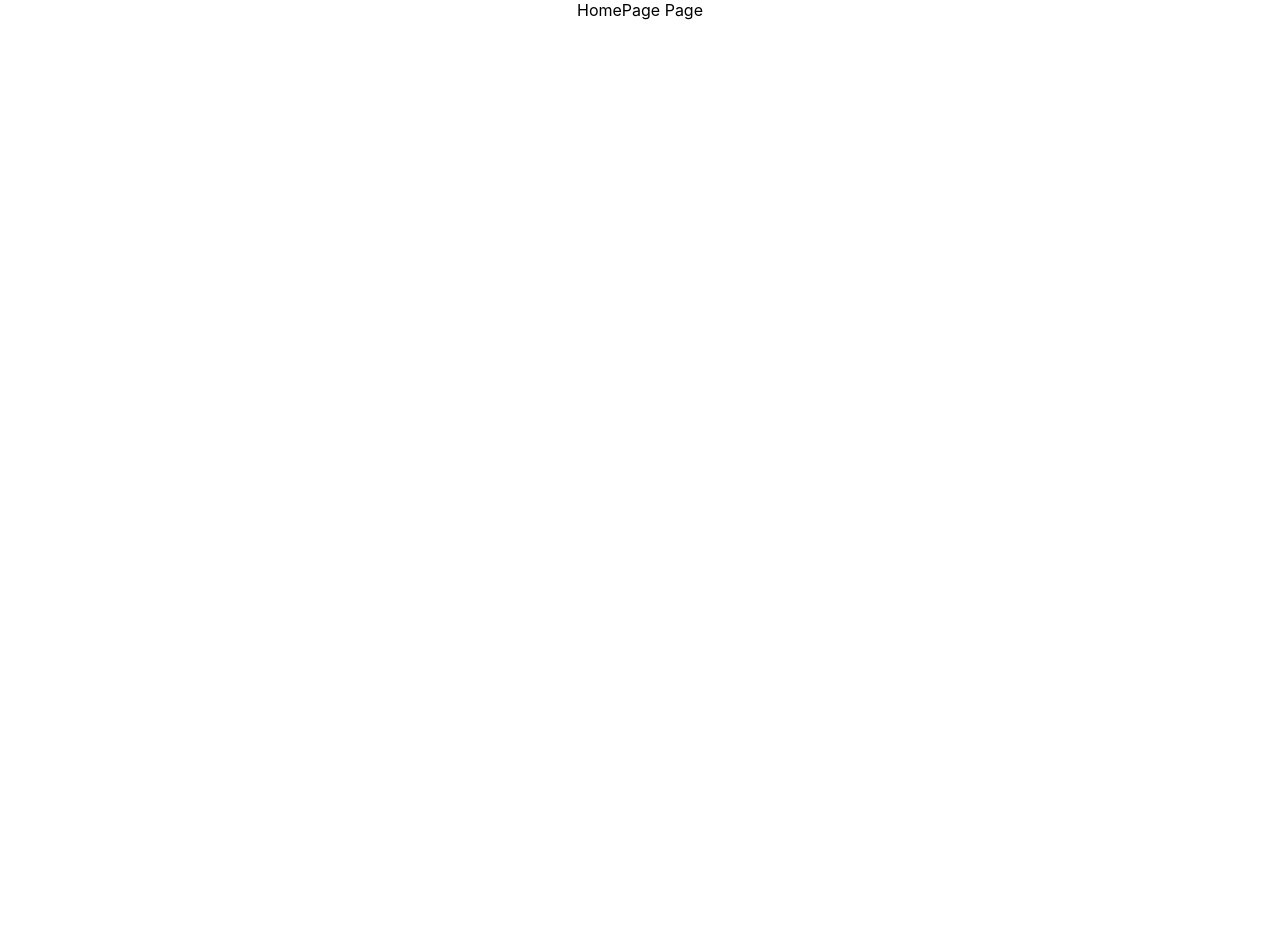
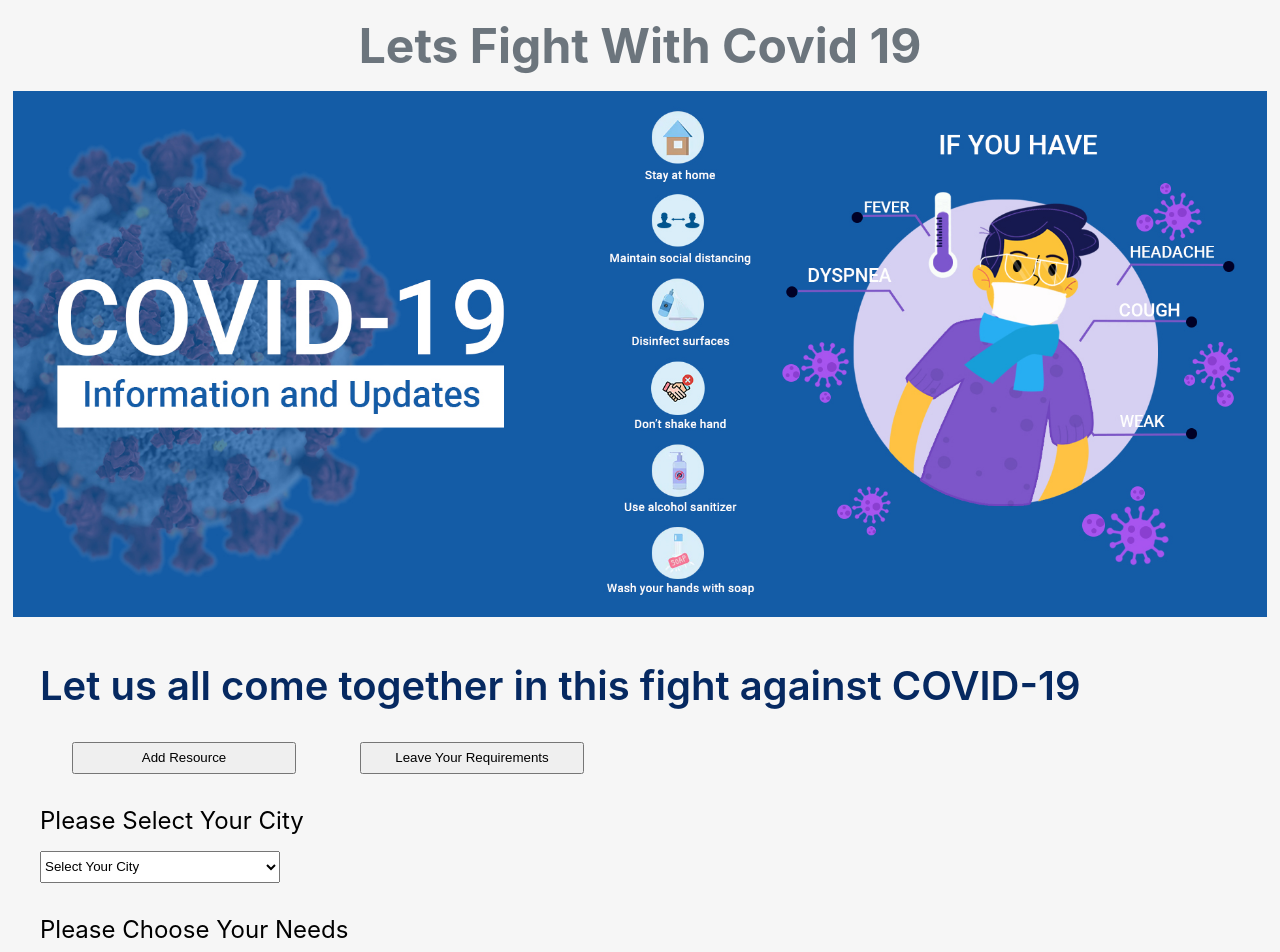
Before and after one commit to abhay-jain03/fight-with-covid19, a React (Create React App) app: page /home in a window 1280 px wide. Shown: the top 952 px of the page. Before the commit the page ends 800 px from the top, so only its background shows below. Built offline with nearby package versions, Linux system fonts and the light colour scheme.

Commit message:
Banner, Modal Added

```diff
--- a/public/index.html
+++ b/public/index.html
@@ -24,7 +24,7 @@
       work correctly both with client-side routing and a non-root public URL.
       Learn how to configure a non-root public URL by running `npm run build`.
     -->
-    <title>React App</title>
+    <title>Fight Against Covid 19</title>
   </head>
   <body>
     <noscript>You need to enable JavaScript to run this app.</noscript>
--- a/src/App.css
+++ b/src/App.css
@@ -1,7 +1,3 @@
-.App {
-  text-align: center;
-}
-
 .App-logo {
   height: 40vmin;
   pointer-events: none;
--- a/src/Components/Detail/DetailPage.js
+++ b/src/Components/Detail/DetailPage.js
@@ -1,4 +1,4 @@
-import React, { useEffect } from "react";
+import React from "react";
 
 const DetailPage = (props) => {
     return (
--- /dev/null
+++ b/src/Components/HomePage/HomePage.css
@@ -0,0 +1,53 @@
+.components {
+  background-color: #F6F6F6;
+  width: 100%;
+  height: 100%;
+  min-height: 100vh;
+}
+
+.heading {
+  color: #6c757d;
+  font-size: 3rem;
+  text-align: center;
+  margin: 0;
+  padding: 1rem;
+}
+
+.banner {
+  width: 98%;
+  object-fit: contain;
+  margin: 0 1%;
+}
+
+.sub-details {
+  padding: 2.5rem;
+}
+
+.sub-details2 {
+  margin: 2rem 0 0;
+}
+
+.sub-details2 > button {
+  margin: 0 2rem;
+  width: 14rem;
+  height: 2rem;
+  cursor: pointer;
+}
+
+.description {
+  font-size: 2.5rem;
+  color: #062961;
+  font-weight: 600;
+}
+
+.select_city {
+  margin-top: 2rem;
+  font-size: 1.5rem;
+}
+
+.cityName {
+  width: 15rem;
+  height: 2rem;
+  margin-top: 1rem;
+  outline: none;
+}
--- a/src/Components/HomePage/HomePage.js
+++ b/src/Components/HomePage/HomePage.js
@@ -1,9 +1,98 @@
-import React, { useEffect } from "react";
+/* eslint-disable react/style-prop-object */
+import React, { useState } from "react";
+import './HomePage.css';
+import ModalPopUp from '../Modal/Modal';
 
 const HomePage = (props) => {
+
+    const [getCity, setCity] = useState();
+    const [require, setRequire] = useState();
+    const [modal, setModal] = useState(false);
+
+    const city = [
+        {
+            name: "Ludhiana",
+            id : 1
+        },{
+            name: "Amritsar",
+            id : 2
+        },{
+            name: "Patiala",
+            id : 3
+        },{
+            name: "Pathankot",
+            id : 4
+        },{
+            name: "Hoshiarpur",
+            id : 5
+        },{
+            name: "Bathinda",
+            id : 6
+        },{
+            name: "Firozpur",
+            id : 7
+        }
+    ];
+
+    const Needs = [
+        {
+            name: "Oxygen",
+            id : 1
+        },{
+            name: "Beds",
+            id : 2
+        },{
+            name: "Medicines",
+            id : 3
+        },{
+            name: "Pulse Oximeter",
+            id : 4
+        },{
+            name: "Redmisver Medicine",
+            id : 5
+        },{
+            name: "ICU Beds",
+            id : 6
+        }
+    ];
+
+
+
+    console.log("getCity", getCity, require);
+
     return (
         <>
-            <div>HomePage Page</div>
+        {modal ? <ModalPopUp close={() => setModal(false)} /> : null}
+        <div className="components">
+            <h2 className="heading">Lets Fight With Covid 19</h2>
+
+            <img src="banner-1.jpg" alt="banner" className="banner" />
+
+            <div className="sub-details">
+                <div className="description">Let us all come together in this fight against COVID-19</div>
+
+                <div className="sub-details2">
+                    <button type="button" onClick={() => setModal(true)}>Add Resource</button>
+                    <button type="button" onClick={() => setModal(true)}>Leave Your Requirements</button>
+                </div>
+
+                <div className="select_city">Please Select Your City</div>
+                <select className="cityName" onChange={(e) => setCity(e.target.value)}>
+                    <option> Select Your City </option>
+                    {city.map((cities, index) => (
+                        <option value={cities.name}> {cities.name} </option>
+                    ))}
+                </select>
+
+                <div className="select_city">Please Choose Your Needs</div>
+                <select className="cityName" onChange={(e) => setRequire(e.target.value)}>
+                    <option> Select Your Needs </option>
+                    {Needs.map((need, index) => (
+                        <option value={need.name}> {need.name} </option>
+                    ))}
+                </select>
+            </div>
+        </div>
         </>
     )
 }
--- /dev/null
+++ b/src/Components/Modal/Modal.css
@@ -0,0 +1,51 @@
+.modalComponent {
+  position: fixed;
+  z-index: 5;
+  width: 100%;
+  height: 100vh;
+  background-color: rgba(0, 0, 0, 0.7);
+  opacity: 0.8;
+  overflow: hidden;
+}
+
+.modalSubComponent {
+  position: fixed;
+  width: 80%;
+  min-height: 50%;
+  max-height: 80%;
+  z-index: 6;
+  background-color: #ffffff;
+  overflow-y: auto;
+  overflow-x: hidden;
+  top: 0;
+  right: 0;
+  left: 0;
+  bottom: 0;
+  margin: auto;
+}
+
+.modalArea {
+  padding: 2rem;
+}
+
+.gridArea {
+  display: grid;
+  grid-template-columns: 1fr 1fr;
+  grid-gap: 2rem;
+  margin-bottom: 1.5rem;
+}
+
+.gridArea > input {
+  width: 100%;
+  height: 4rem;
+  outline: none;
+}
+
+.gridArea > textarea {
+  height: 6rem;
+  outline: none;
+  padding: 1rem;
+  overflow-y: auto;
+  overflow-x: hidden;
+  resize: none;
+}
--- /dev/null
+++ b/src/Components/Modal/Modal.js
@@ -0,0 +1,31 @@
+import React, { useState } from "react";
+import './Modal.css';
+
+const Modal = (props) => {
+  const { close } = props;
+  return (
+      <>
+        <div className="modalComponent" onClick={() => close()}></div>
+        <div className="modalSubComponent">
+          <div className="modalArea">
+            <h2>Fill the form</h2>
+            <div className="gridArea">
+              <input type="text" placeholder="Enter Your First Name*" />
+              <input type="text" placeholder="Enter Your Last Name*" />
+            </div>
+            <div className="gridArea">
+              <input type="Number" placeholder="Enter Your Phone Name*" />
+              <input type="Number" placeholder="Enter Your Age*" />
+            </div>
+            <div className="gridArea">
+              <textarea type="text" placeholder="Enter Description" />
+            </div>
+
+            <button type="submit">Submit</button>
+          </div>
+        </div>
+      </>
+  )
+}
+
+export default Modal;
--- a/src/Routing.js
+++ b/src/Routing.js
@@ -4,7 +4,6 @@ import {
   Switch,
   BrowserRouter as Router,
   Redirect,
-  Link,
 } from "react-router-dom";
 
 const Homepage = lazy(() => import("./Components/HomePage/HomePage"));
```
Also changed, not shown: public/Covid19_banner.png (added), public/banner-1.jpg (added).
